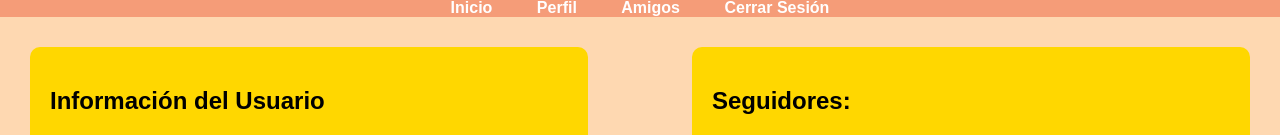
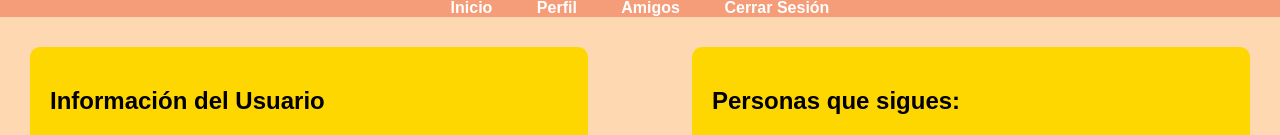
Before and after one commit to H4RRY73/tf-tp-algorithmic-complexity, a Flask app: template templates/index.html in a window 1280 px wide. Shown: the part 121-256 px from the top of the page. Run offline with Flask 3, Linux system fonts and the light colour scheme; the template is opened without the code that fills it, so the values that code supplies are empty.

Commit message:
Primer avance para el TF

```diff
--- a/grafo.py
+++ b/grafo.py
@@ -14,7 +14,6 @@ class Grafo:
         if nodo1 in self.nodos and nodo2 in self.nodos:
             self.nodos[nodo1]['vecinos'][nodo2] = True
 
-
     def obtener_objeto(self, nodo):
         if nodo in self.nodos:
             return self.nodos[nodo]['objeto']
--- a/templates/index.html
+++ b/templates/index.html
@@ -35,7 +35,7 @@
             </ul>
         </section>
         <section>
-            <h2>Seguidores:</h2>
+            <h2>Personas que sigues:</h2>
             <ul>
                 {% for conexion in conexiones %}
                     <li>{{ conexion.nombres }} {{ conexion.apellidos }}</li>
```
